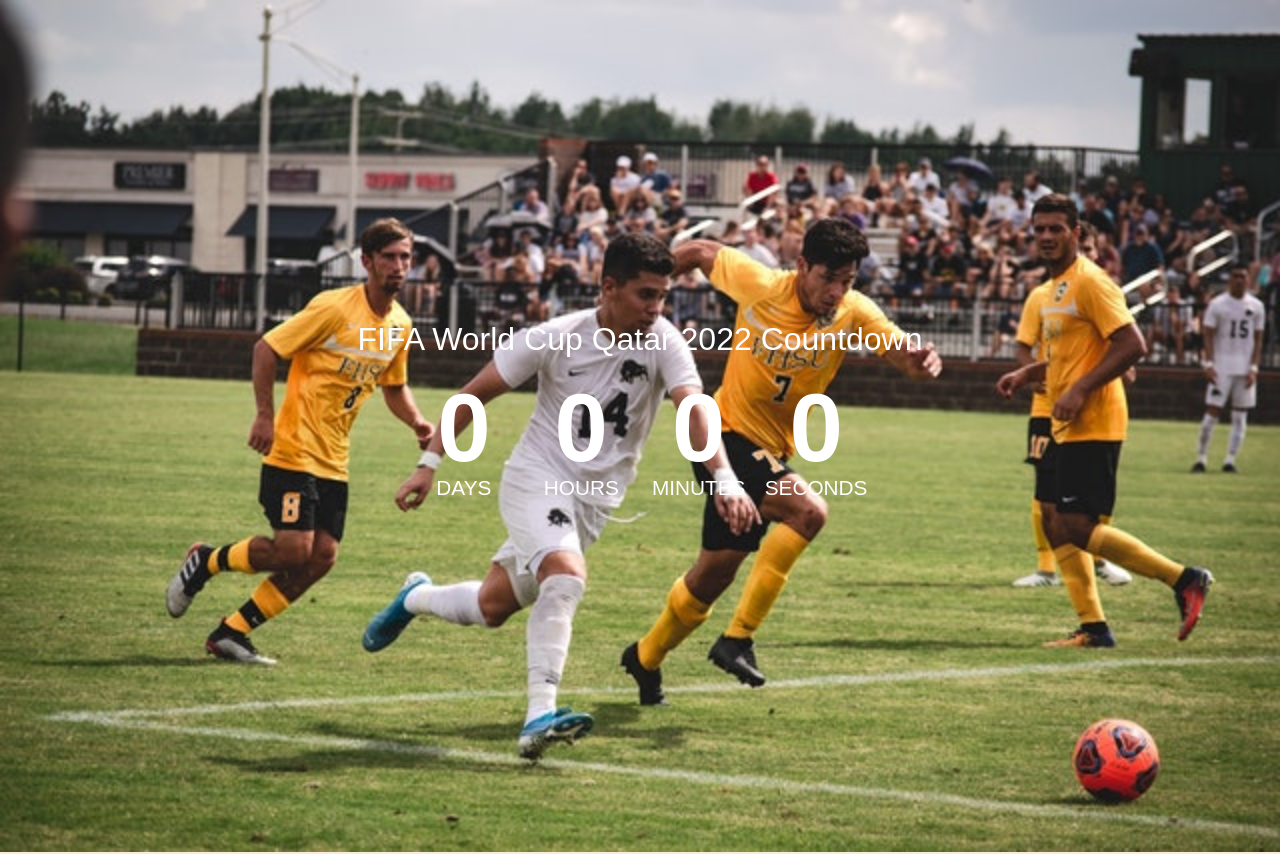
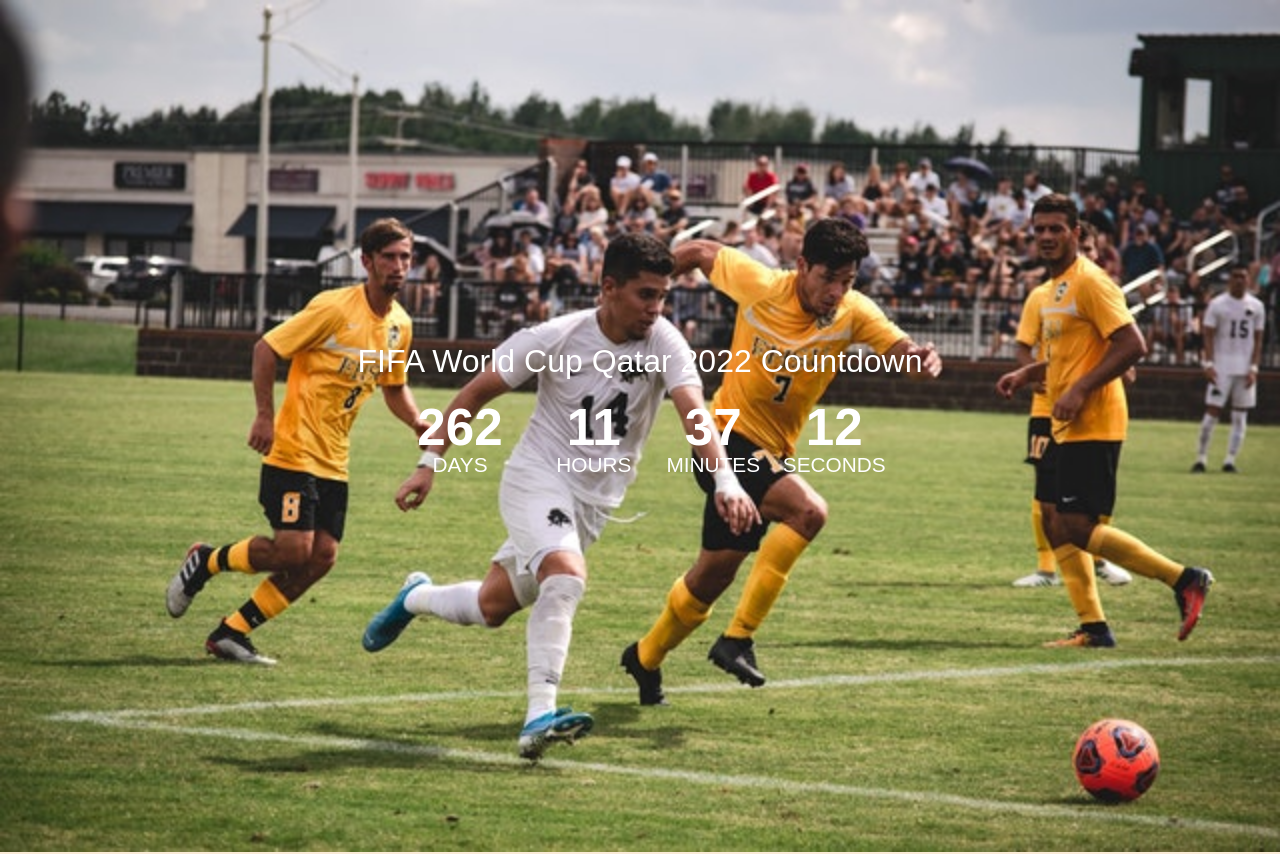
Before and after one commit to Ikko-T/countdown-worldcup-qatar-2022, a website: page index.html in a window 1280 px wide. Drawn offline with Linux system fonts and the light colour scheme.

Commit message:
Implement a countdown timer

```diff
--- a/index.html
+++ b/index.html
@@ -20,19 +20,19 @@
       <h1>FIFA World Cup Qatar 2022 Countdown</h1>
 
       <div class="countdown">
-        <div class="countdown-item days-countdown">
+        <div class="countdown-item">
           <p class="text" id="days">0</p>
           <span>DAYS</span>
         </div>
-        <div class="countdown-item hours-countdown">
+        <div class="countdown-item">
           <p class="text" id="hours">0</p>
           <span>HOURS</span>
         </div>
-        <div class="countdown-item minutes-countdown">
+        <div class="countdown-item">
           <p class="text" id="minutes">0</p>
           <span>MINUTES</span>
         </div>
-        <div class="countdown-item seconds-countdown">
+        <div class="countdown-item">
           <p class="text" id="seconds">0</p>
           <span>SECONDS</span>
         </div>
@@ -40,5 +40,6 @@
     </div>
 
     <script src="./js/slide.js"></script>
+    <script src="./js/countdown.js"></script>
   </body>
 </html>
--- /dev/null
+++ b/js/countdown.js
@@ -0,0 +1,30 @@
+const daysEl = document.getElementById('days');
+const hoursEl = document.getElementById('hours');
+const minutesEl = document.getElementById('minutes');
+const secondsEl = document.getElementById('seconds');
+const worldCupStarts = '21 Nov 2022';
+
+function countdown() {
+  const currentDate = new Date();
+  const worldCupStartDate = new Date(worldCupStarts);
+
+  const totalSeconds = (worldCupStartDate - currentDate) / 1000;
+
+  const days = Math.floor(totalSeconds / 60 / 60 / 24);
+  const hours = Math.floor(totalSeconds / 60 / 60) % 24;
+  const minutes = Math.floor(totalSeconds / 60) % 60;
+  const seconds = Math.floor(totalSeconds) % 60;
+
+  daysEl.innerHTML = days;
+  hoursEl.innerHTML = formatTime(hours);
+  minutesEl.innerHTML = formatTime(minutes);
+  secondsEl.innerHTML = formatTime(seconds);
+}
+
+function formatTime(time) {
+  return time < 10 ? `0${time}` : time;
+}
+
+countdown();
+
+setInterval(countdown, 1000);
--- a/style.scss
+++ b/style.scss
@@ -46,7 +46,7 @@
 
       .text {
         font-weight: bold;
-        font-size: clamp(2.5rem, 7.5vw, 6rem);
+        font-size: clamp(2.5rem, 4vw, 5rem);
         line-height: 1;
         margin: 0 2rem;
       }
```
Also changed, not shown: css/style.css, 1 other file.
